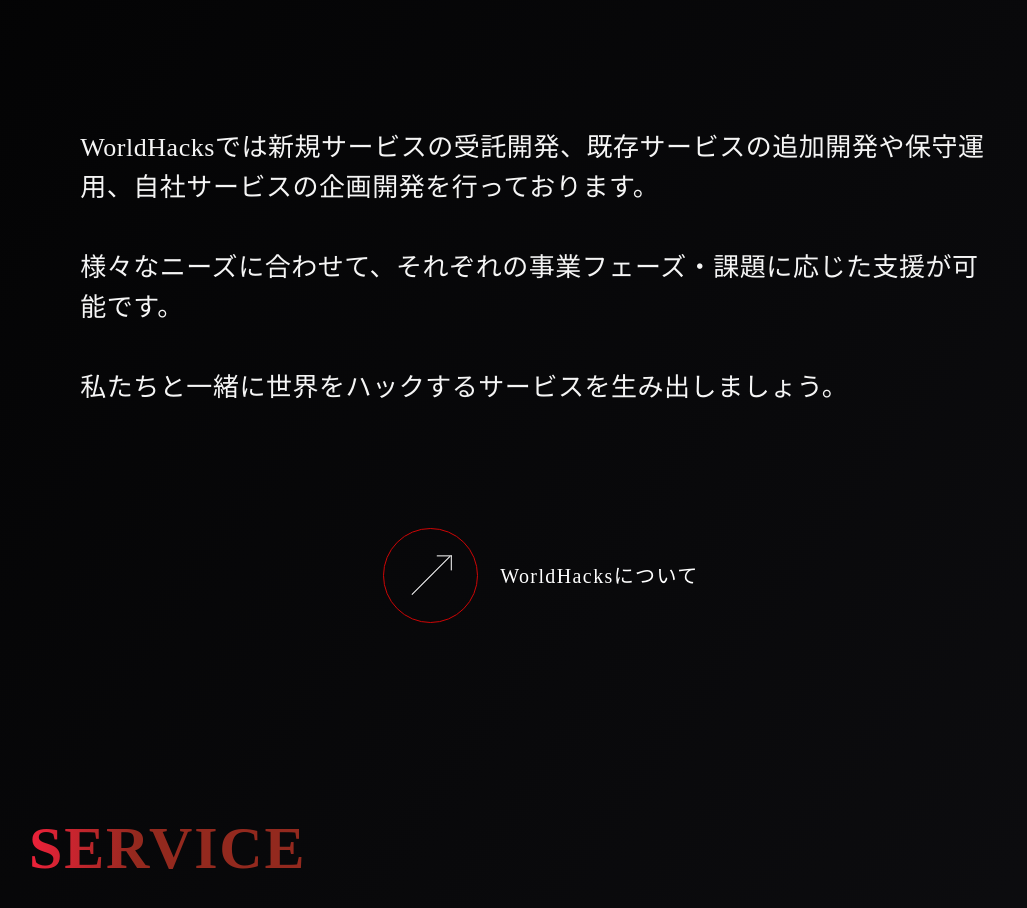
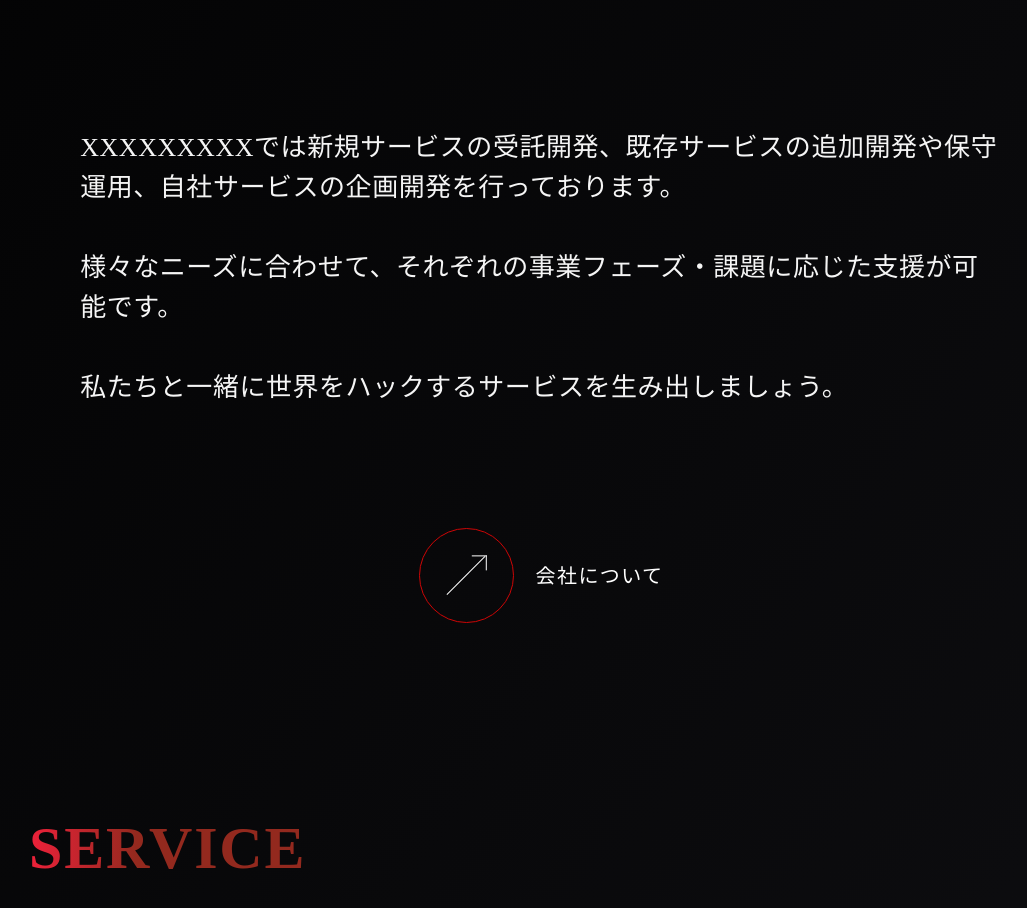
Before and after one commit to tekomaru/samplesite, a Next.js app: page / in a window 1280 px wide. Shown: the part 880-1788 px from the top of the page, without its empty margins (99-1126 px from the left). Built offline with nearby package versions, Linux system fonts and the light colour scheme.

Commit message:
comitted

```diff
--- a/src/components/TopPage/About us/MainAbout.jsx
+++ b/src/components/TopPage/About us/MainAbout.jsx
@@ -12,7 +12,7 @@
         </div>
         <div className={`${styles.Company_companyWrapper___7XfP} animate__animated animate__fadeInUp`}>
             <div className={styles.Company_companyText__kqkJK}>
-                <span>WorldHacksでは新規サービスの受託開発、既存サービスの追加開発や保守運用、自社サービスの企画開発を行っております。</span>
+                <span>XXXXXXXXXでは新規サービスの受託開発、既存サービスの追加開発や保守運用、自社サービスの企画開発を行っております。</span>
                 <span>様々なニーズに合わせて、それぞれの事業フェーズ・課題に応じた支援が可能です。</span>
                 <span>私たちと一緒に世界をハックするサービスを生み出しましょう。</span>
                 </div>
@@ -21,7 +21,7 @@
                     <Link className={styles.Company_circle__QD60S} href="/company/">
                         <span className={styles.Company_arrow__fhvtz}></span>
                         </Link>
-                        <div>WorldHacksについて</div>
+                        <div>会社について</div>
                         </div>
                         </>
                         </section>
```
